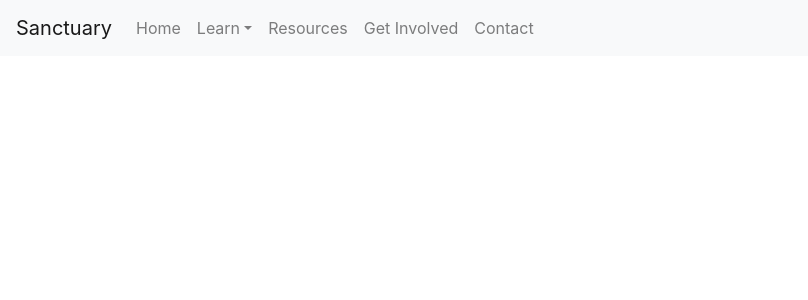
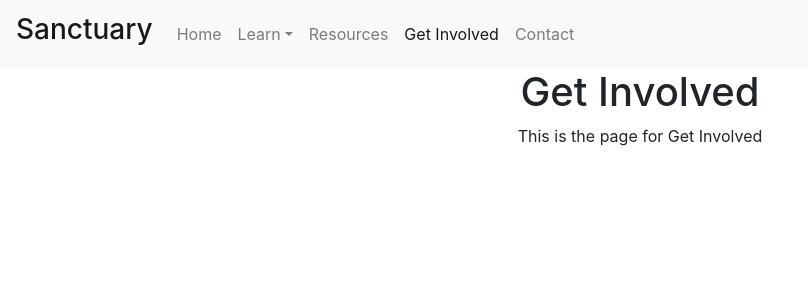
Before and after one commit to HaoyangChen/the-g.o.a.t-s, a React (Create React App) app: page /getinvolved in a window 1280 px wide. Shown: the top 300 px of the page, without its empty margins (0-808 px from the left). Built offline with nearby package versions, Linux system fonts and the light colour scheme.

Commit message:
Add Contact & Get Involve Blank Page

```diff
--- a/src/App.js
+++ b/src/App.js
@@ -5,6 +5,8 @@ import { BrowserRouter as Router, Switch, Route } from "react-router-dom";
 import Navigation from "./components/Navigation";
 import Home from "./components/Home";
 import Resources from "./components/Resources";
+import GetInvolved from "./components/Getinvolved";
+import Contact from "./components/Contact";
 
 const App = () => {
   return (
@@ -14,6 +16,8 @@ const App = () => {
         <Switch>
           <Route exact path="/" component={Home} />
           <Route exact path="/resources" component={Resources} />
+          <Route exact path="/getinvolved" component={GetInvolved} />
+          <Route exact path="/contact" component={Contact} />
         </Switch>
       </Router>
     </div>
--- /dev/null
+++ b/src/components/Contact.js
@@ -0,0 +1,12 @@
+import React from "react";
+
+const Contact = () => {
+  return (
+    <main>
+      <h1>Contact</h1>
+      <p>This is the page for Contact</p>
+    </main>
+  );
+};
+
+export default Contact;
--- /dev/null
+++ b/src/components/Getinvolved.js
@@ -0,0 +1,12 @@
+import React from "react";
+
+const Getinvolved = () => {
+  return (
+    <main>
+      <h1>Get Involved</h1>
+      <p>This is the page for Get Involved</p>
+    </main>
+  );
+};
+
+export default Getinvolved;
--- a/src/components/Navigation.js
+++ b/src/components/Navigation.js
@@ -1,3 +1,4 @@
+/* eslint-disable jsx-a11y/anchor-is-valid */
 import React from "react";
 import { Link, useLocation } from "react-router-dom";
 
@@ -5,9 +6,9 @@ const Navigation = () => {
   const rootPath = useLocation().pathname.split("/")[1];
   return (
     <nav class="navbar navbar-expand-lg navbar-light bg-light">
-      <a class="navbar-brand" href="#">
-        Sanctuary
-      </a>
+      <Link className="navbar-brand" to="/">
+        <h3>Sanctuary</h3>
+      </Link>
       <button
         class="navbar-toggler"
         type="button"
@@ -21,11 +22,6 @@ const Navigation = () => {
       </button>
       <div class="collapse navbar-collapse" id="navbarNavDropdown">
         <ul class="navbar-nav">
-          {/* <li class="nav-item active">
-            <a class="nav-link" href="#">
-              Home <span class="sr-only">(current)</span>
-            </a>
-          </li> */}
           <li className={"nav-item " + (rootPath === "" ? "active" : "")}>
             <Link className="nav-link" to="/">
               Home
@@ -61,11 +57,6 @@ const Navigation = () => {
               </a>
             </div>
           </li>
-          {/* <li class="nav-item">
-            <a class="nav-link" href="#">
-              Resources
-            </a>
-          </li> */}
           <li
             className={"nav-item " + (rootPath === "resources" ? "active" : "")}
           >
@@ -73,15 +64,21 @@ const Navigation = () => {
               Resources
             </Link>
           </li>
-          <li class="nav-item">
-            <a class="nav-link" href="#">
+          <li
+            className={
+              "nav-item " + (rootPath === "getinvolved" ? "active" : "")
+            }
+          >
+            <Link className="nav-link" to="/getinvolved">
               Get Involved
-            </a>
+            </Link>
           </li>
-          <li class="nav-item">
-            <a class="nav-link" href="#">
+          <li
+            className={"nav-item " + (rootPath === "contact" ? "active" : "")}
+          >
+            <Link className="nav-link" to="/contact">
               Contact
-            </a>
+            </Link>
           </li>
         </ul>
       </div>
```
